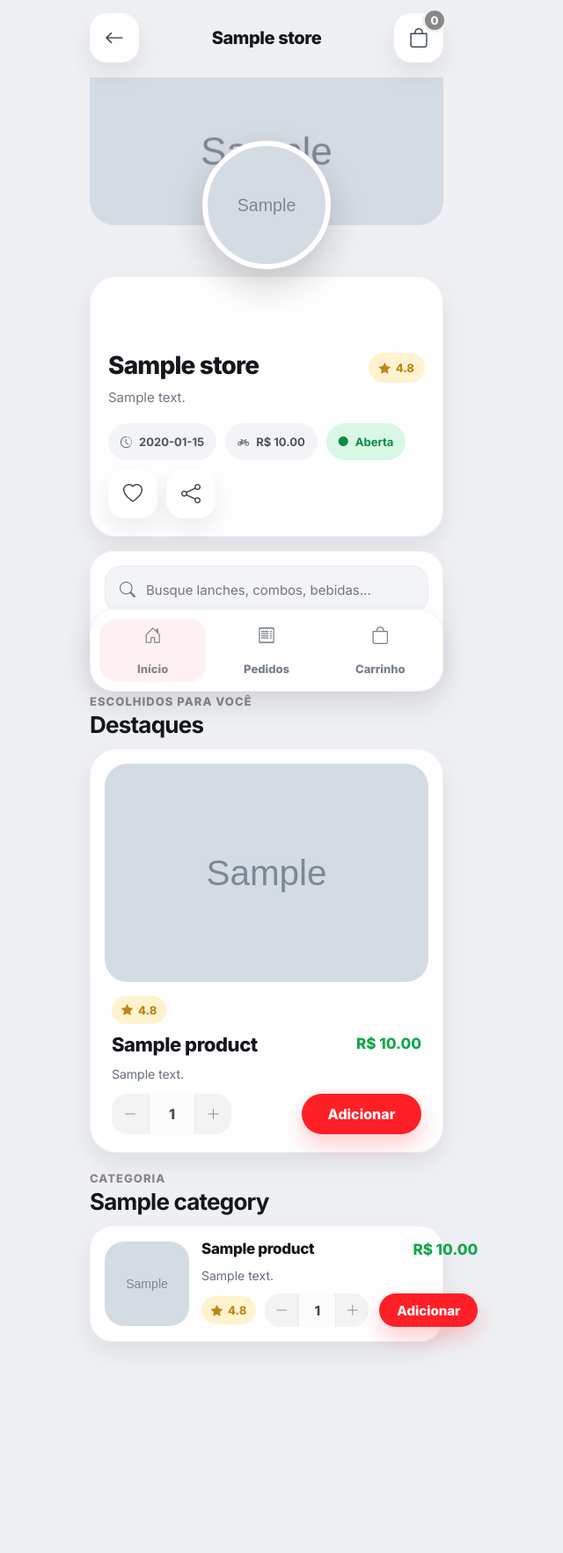
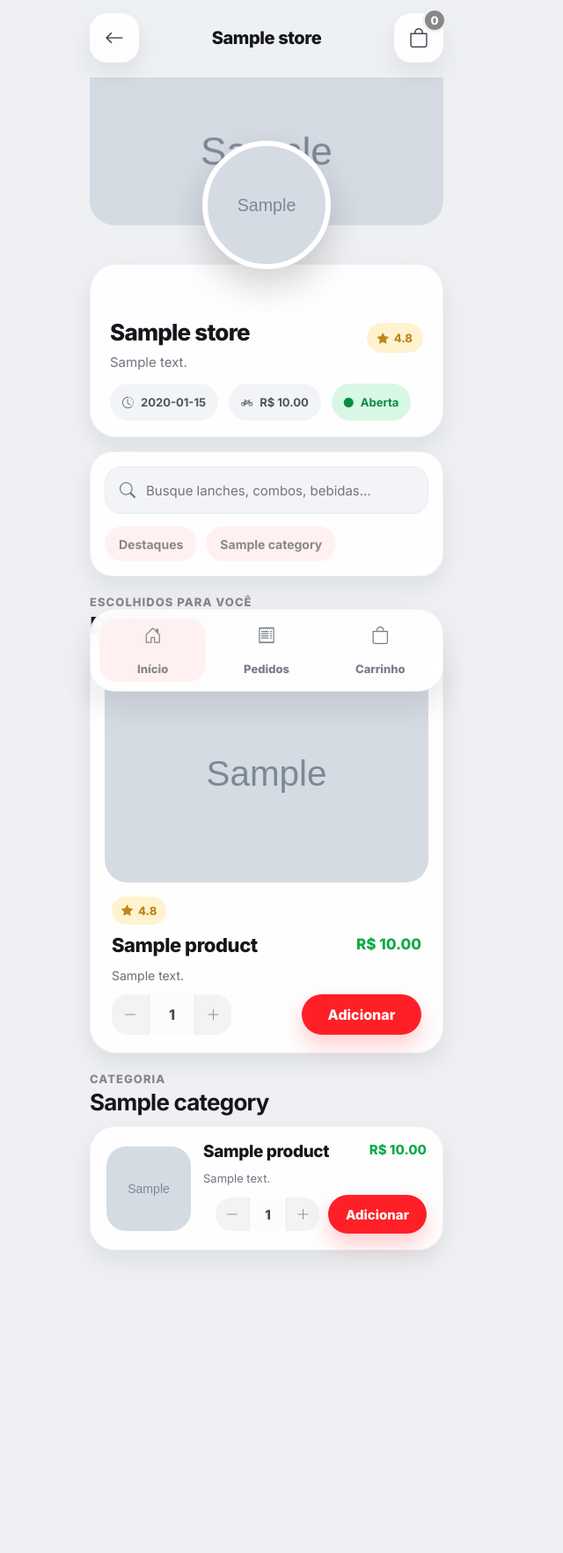
Before and after one commit to Hunter954/delivery, a Flask app: a page that uses app/templates/store/storefront.html in a window 1280 px wide. Shown: the whole page at 88% size, without its empty margins (337-977 px from the left). After the commit the page ends 1431 px from the top, so only its background shows below. Run offline with Flask 3, Linux system fonts and the light colour scheme; tables that the repository leaves empty hold one stand-in row (values such as "Sample post"); grey boxes marked "Sample" are stand-in pictures; some libraries are stand-ins or nearby versions.

Commit message:
Add files via upload

```diff
--- a/app/static/css/style.css
+++ b/app/static/css/style.css
@@ -497,3 +497,132 @@ button, input { font: inherit; }
   .store-v7 .v7-menu-actions-line { flex-direction: column; align-items: stretch; }
   .store-v7 .v7-card-form { justify-content: space-between; width: 100%; }
 }
+
+
+/* v9 refinements */
+.store-v7 .v7-store-card {
+  margin-top: 44px;
+  padding: 64px 22px 18px;
+  min-height: 0;
+}
+.store-v7 .v7-store-head {
+  align-items: start;
+  gap: 10px;
+}
+.store-v7 .v7-store-copy h1 {
+  font-size: 26px;
+  line-height: 1.02;
+}
+.store-v7 .v7-desc {
+  margin-top: 10px;
+  max-width: none;
+  padding-right: 0;
+}
+.store-v7 .v7-rating {
+  align-self: start;
+  margin-top: 2px;
+}
+.store-v7 .v7-meta-grid {
+  margin-top: 14px;
+  gap: 10px 12px;
+}
+.store-v7 .v7-menu-card {
+  display: grid;
+  grid-template-columns: 96px minmax(0, 1fr);
+  gap: 14px;
+  align-items: start;
+  padding: 18px;
+  border-radius: 28px;
+}
+.store-v7 .v7-menu-image {
+  width: 96px;
+  height: 96px;
+  border-radius: 22px;
+  align-self: center;
+  background-position: center;
+  background-size: cover;
+}
+.store-v7 .v7-menu-copy {
+  min-width: 0;
+  display: grid;
+  grid-template-rows: auto auto auto;
+  gap: 10px;
+}
+.store-v7 .v7-title-price-row-small {
+  align-items: start;
+  gap: 12px;
+}
+.store-v7 .v7-title-price-row-small strong {
+  min-width: 0;
+  font-size: 19px;
+  line-height: 1.08;
+  display: -webkit-box;
+  -webkit-line-clamp: 1;
+  -webkit-box-orient: vertical;
+  overflow: hidden;
+}
+.store-v7 .v7-title-price-row-small .price-top {
+  flex: 0 0 auto;
+  font-size: 15px;
+  line-height: 1.1;
+  white-space: nowrap;
+}
+.store-v7 .v7-menu-copy .desc-clamp-3 {
+  margin: 0;
+  color: var(--muted);
+  font-size: 13px;
+  line-height: 1.45;
+  display: -webkit-box;
+  -webkit-line-clamp: 3;
+  -webkit-box-orient: vertical;
+  overflow: hidden;
+}
+.store-v7 .v7-menu-actions-line {
+  display: flex;
+  justify-content: flex-end;
+  align-items: center;
+  gap: 10px;
+  min-width: 0;
+}
+.store-v7 .v7-card-form {
+  display: flex;
+  align-items: center;
+  justify-content: flex-end;
+  gap: 10px;
+  width: 100%;
+  min-width: 0;
+}
+.store-v7 .v7-stepper-small {
+  flex: 0 0 auto;
+}
+.store-v7 .v7-add-btn-small {
+  min-width: 112px;
+  height: 44px;
+  padding: 0 18px;
+  flex: 0 0 auto;
+}
+@media (max-width: 390px) {
+  .store-v7 .v7-store-card {
+    padding: 60px 18px 18px;
+  }
+  .store-v7 .v7-menu-card {
+    grid-template-columns: 84px minmax(0, 1fr);
+    gap: 12px;
+    padding: 16px;
+  }
+  .store-v7 .v7-menu-image {
+    width: 84px;
+    height: 84px;
+    border-radius: 18px;
+  }
+  .store-v7 .v7-title-price-row-small strong {
+    font-size: 18px;
+  }
+  .store-v7 .v7-card-form {
+    gap: 8px;
+  }
+  .store-v7 .v7-add-btn-small {
+    min-width: 104px;
+    padding: 0 14px;
+  }
+}
--- a/app/templates/store/storefront.html
+++ b/app/templates/store/storefront.html
@@ -29,8 +29,6 @@
             <span class="v7-meta-pill"><i class="bi bi-clock-history"></i> {{ store.estimated_time }}</span>
             <span class="v7-meta-pill"><i class="bi bi-bicycle"></i> R$ {{ '%.2f'|format(store.delivery_fee) }}</span>
             <span class="v7-meta-pill badge-open is-{{ 'open' if store.is_open else 'closed' }}"><i class="bi bi-circle-fill"></i> {{ 'Aberta' if store.is_open else 'Fechada' }}</span>
-            <button class="icon-circle v7-soft-action" type="button" aria-label="Favoritar"><i class="bi bi-heart"></i></button>
-            <button class="icon-circle v7-soft-action" type="button" aria-label="Compartilhar"><i class="bi bi-share"></i></button>
           </div>
         </div>
 
@@ -103,7 +101,6 @@
                   </div>
                   <p class="desc-clamp-3">{{ product.description or 'Descrição do produto.' }}</p>
                   <div class="v7-menu-actions-line">
-                    <span class="v7-rating-small"><i class="bi bi-star-fill"></i> 4.8</span>
                     <form method="post" action="{{ url_for('add_to_cart', slug=store.slug, product_id=product.id) }}" class="v7-card-form">
                       <div class="v7-stepper v7-stepper-small">
                         <button class="qty-btn" type="button" data-qty-minus aria-label="Diminuir"><i class="bi bi-dash-lg"></i></button>
```
